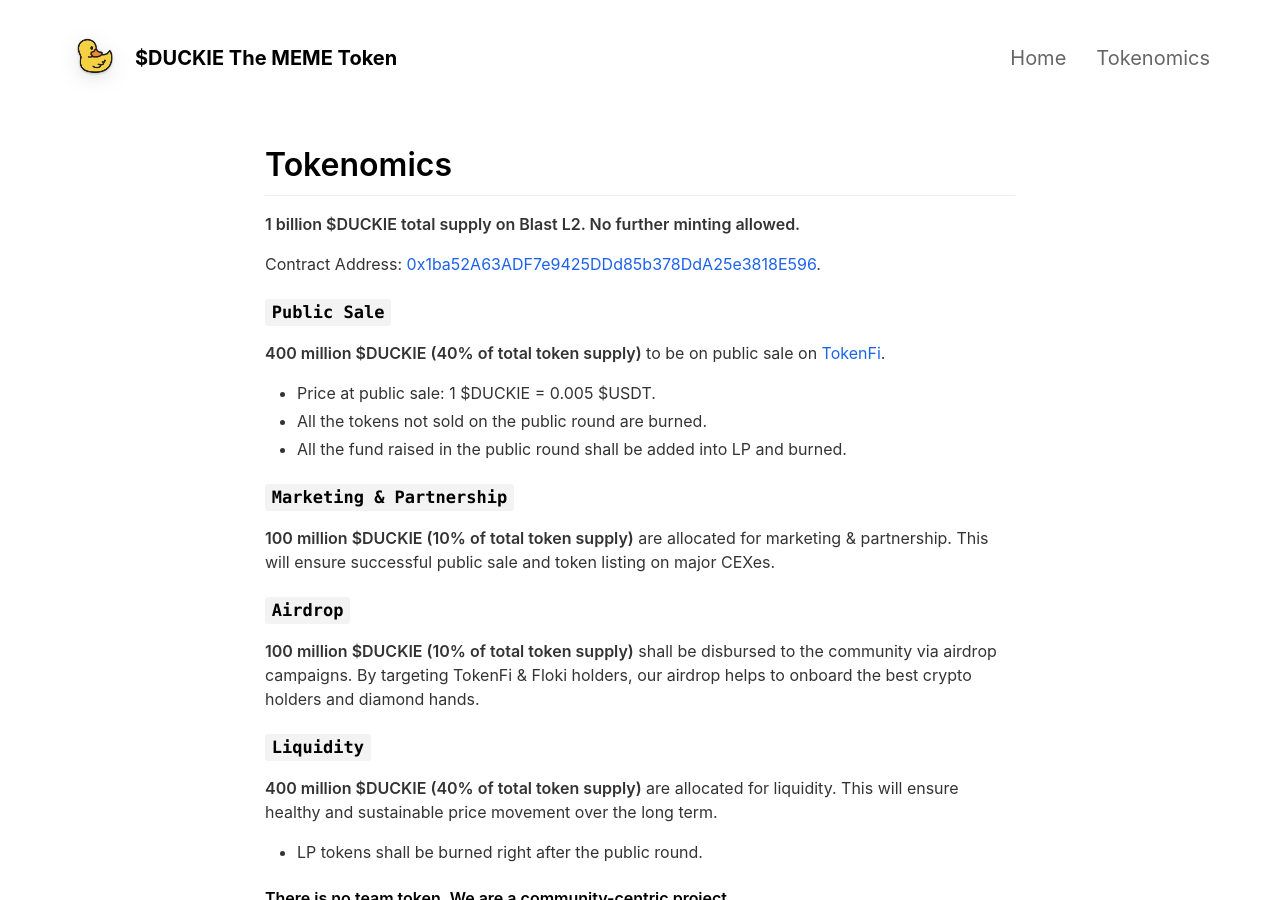
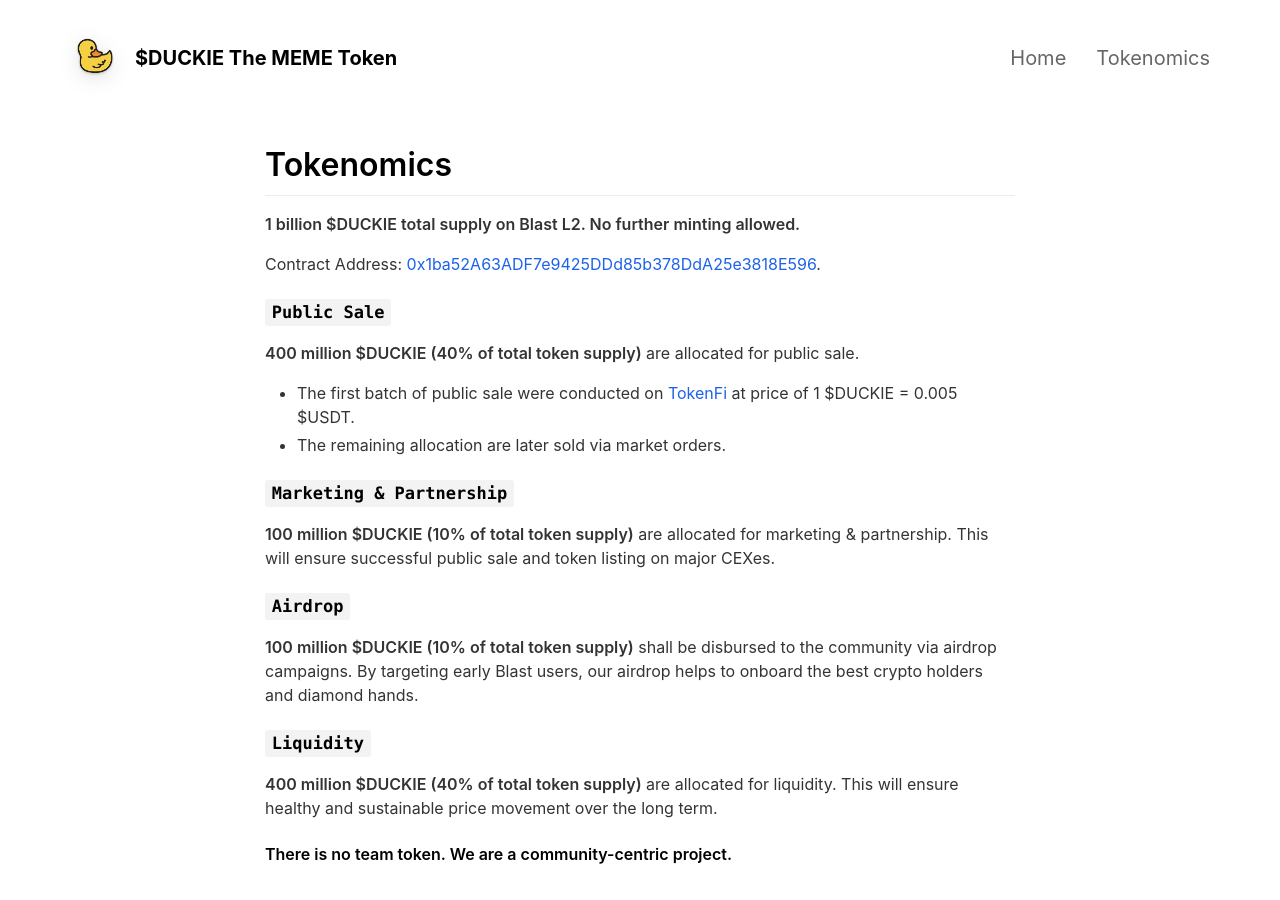
Before and after one commit to duckiethetoken/duckiethetoken, a Jekyll site: the page built from _pages/tokenomics.md, in a window 1280 px wide and 900 px high. Built offline with Jekyll 4.4.1, drawn with Linux system fonts in a browser that asks for light colours; nearby versions of some CDN libraries.

Commit message:
Update tokenomics.md

```diff
--- a/_pages/tokenomics.md
+++ b/_pages/tokenomics.md
@@ -10,20 +10,18 @@
 Contract Address: [0x1ba52A63ADF7e9425DDd85b378DdA25e3818E596](https://blastscan.io/token/0x1ba52A63ADF7e9425DDd85b378DdA25e3818E596).
 
 ### `Public Sale`
-**400 million $DUCKIE (40% of total token supply)** to be on public sale on [TokenFi](https://lp.tokenfi.com/en//0x16F8721723093C8DCCB213E1861efa0F525bB8a7?chain=81457).
-- Price at public sale: 1 $DUCKIE = 0.005 $USDT.
-- All the tokens not sold on the public round are burned.
-- All the fund raised in the public round shall be added into LP and burned.
+**400 million $DUCKIE (40% of total token supply)** are allocated for public sale.
+- The first batch of public sale were conducted on [TokenFi](https://lp.tokenfi.com/en//0x16F8721723093C8DCCB213E1861efa0F525bB8a7?chain=81457) at price of 1 $DUCKIE = 0.005 $USDT.
+- The remaining allocation are later sold via market orders.
 
 ### `Marketing & Partnership`
 **100 million $DUCKIE (10% of total token supply)** are allocated for marketing & partnership. This will ensure successful public sale and token listing on major CEXes.
 
 ### `Airdrop`
-**100 million $DUCKIE (10% of total token supply)** shall be disbursed to the community via airdrop campaigns. By targeting TokenFi & Floki holders, our airdrop helps to onboard the best crypto holders and diamond hands.
+**100 million $DUCKIE (10% of total token supply)** shall be disbursed to the community via airdrop campaigns. By targeting early Blast users, our airdrop helps to onboard the best crypto holders and diamond hands.
 
 ### `Liquidity`
 **400 million $DUCKIE (40% of total token supply)** are allocated for liquidity. This will ensure healthy and sustainable price movement over the long term.
-- LP tokens shall be burned right after the public round.
 
 #### There is no team token. We are a community-centric project.
 
```
